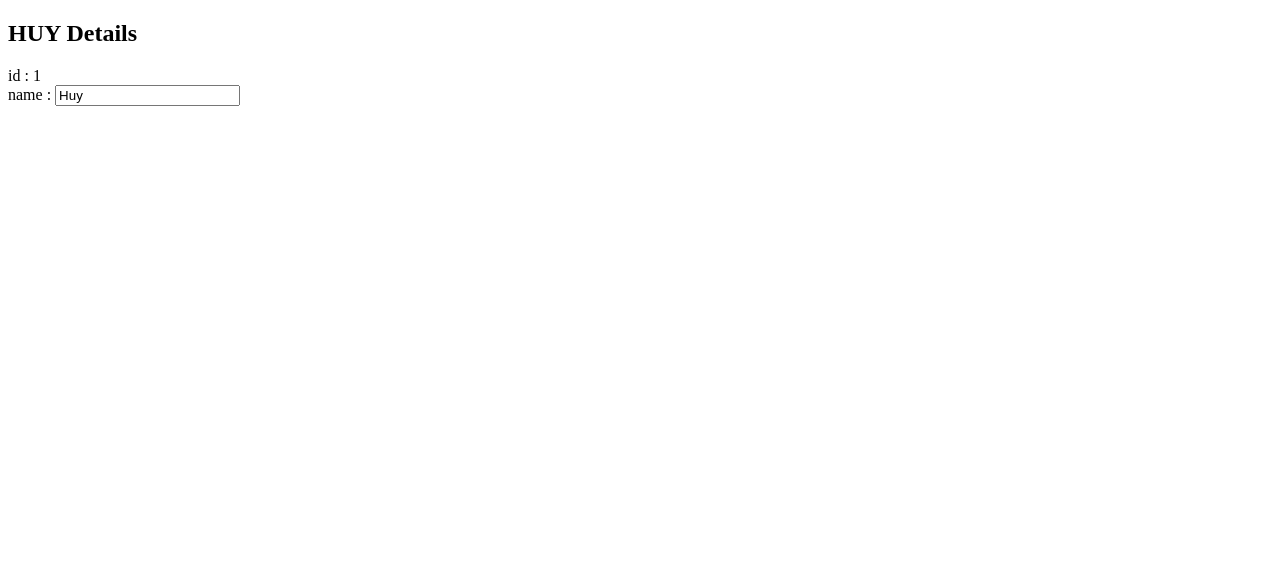
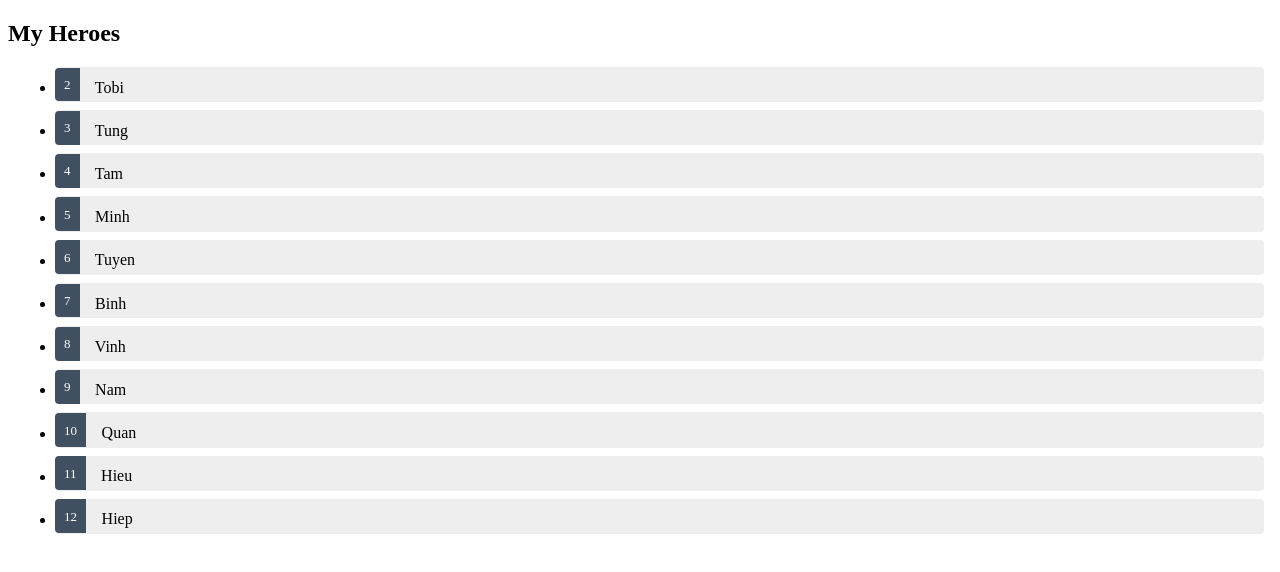
Before and after one commit to dungnguyen1709/thuchanhangular, an Angular app: page / in a window 1280 px wide. Shown: the top 572 px of the page. Built offline with nearby package versions, Linux system fonts and the light colour scheme.

Commit message:
hien thi danh sach

```diff
--- a/src/app/heroes/heroes.component.css
+++ b/src/app/heroes/heroes.component.css
@@ -0,0 +1,43 @@
+heroes {
+  margin: 0 0 2em 0;
+  list-style-type: none;
+  padding: 0;
+  width: 15em;
+}
+.heroes li {
+  cursor: pointer;
+  position: relative;
+  left: 0;
+  background-color: #EEE;
+  margin: .5em;
+  padding: .3em 0;
+  height: 1.6em;
+  border-radius: 4px;
+}
+.heroes li:hover {
+  color: #607D8B;
+  background-color: #DDD;
+  left: .1em;
+}
+.heroes li.selected {
+  background-color: #CFD8DC;
+  color: white;
+}
+.heroes li.selected:hover {
+  background-color: #BBD8DC;
+  color: white;
+}
+.heroes .badge {
+  display: inline-block;
+  font-size: small;
+  color: white;
+  padding: 0.8em 0.7em 0 0.7em;
+  background-color:#405061;
+  line-height: 1em;
+  position: relative;
+  left: -1px;
+  top: -4px;
+  height: 1.8em;
+  margin-right: .8em;
+  border-radius: 4px 0 0 4px;
+}
--- a/src/app/heroes/heroes.component.html
+++ b/src/app/heroes/heroes.component.html
@@ -1,10 +1,20 @@
-<h2>{{hero.name | uppercase}} Details</h2>
-<div>
-  <span> id :</span>
-  {{hero.id}}
+<h2>My Heroes</h2>
+<ul class="heroes">
+  <li *ngFor="let hero of heroes"
+      [class.selected]="hero === selectedHero"
+      (click)="onSelect(hero)">
+    <span class="badge">{{hero.id}}</span> {{hero.name}}
+  </li>
+</ul>
+
+<div *ngIf="selectedHero">
+
+  <h2>{{selectedHero.name | uppercase}} Details</h2>
+  <div><span>id: </span>{{selectedHero.id}}</div>
+  <div>
+    <label>name:
+      <input [(ngModel)]="selectedHero.name" placeholder="name"/>
+    </label>
+  </div>
+
 </div>
-<div>
-  <label> name :
-  <input [(ngModel)] ="hero.name" placeholder="name">
-  </label>
-</div>
--- a/src/app/heroes/heroes.component.ts
+++ b/src/app/heroes/heroes.component.ts
@@ -1,5 +1,7 @@
 import { Component, OnInit } from '@angular/core';
-import {Hero} from '../Hero';
+import { Hero } from '../hero';
+import {HEROES} from '../mock-hero';
+
 
 @Component({
   selector: 'app-heroes',
@@ -7,14 +9,16 @@
   styleUrls: ['./heroes.component.css']
 })
 export class HeroesComponent implements OnInit {
-  hero: Hero = {
-    id: 1,
-    name: 'Huy'
-  };
 
   constructor() { }
+  heroes = HEROES;
+
+  selectedHero: Hero;
+
+  onSelect(hero: Hero): void {
+    this.selectedHero = hero;
+  }
 
   ngOnInit(): void {
   }
-
 }
--- /dev/null
+++ b/src/app/mock-hero.ts
@@ -0,0 +1,15 @@
+import {Hero} from './Hero';
+
+export const HEROES: Hero[] = [
+  {id: 2, name: 'Tobi'},
+  {id: 3, name: 'Tung'},
+  {id: 4, name: 'Tam'},
+  {id: 5, name: 'Minh'},
+  {id: 6, name: 'Tuyen'},
+  {id: 7, name: 'Binh'},
+  {id: 8, name: 'Vinh'},
+  {id: 9, name: 'Nam'},
+  {id: 10, name: 'Quan'},
+  {id: 11, name: 'Hieu'},
+  {id: 12, name: 'Hiep'},
+];
```
